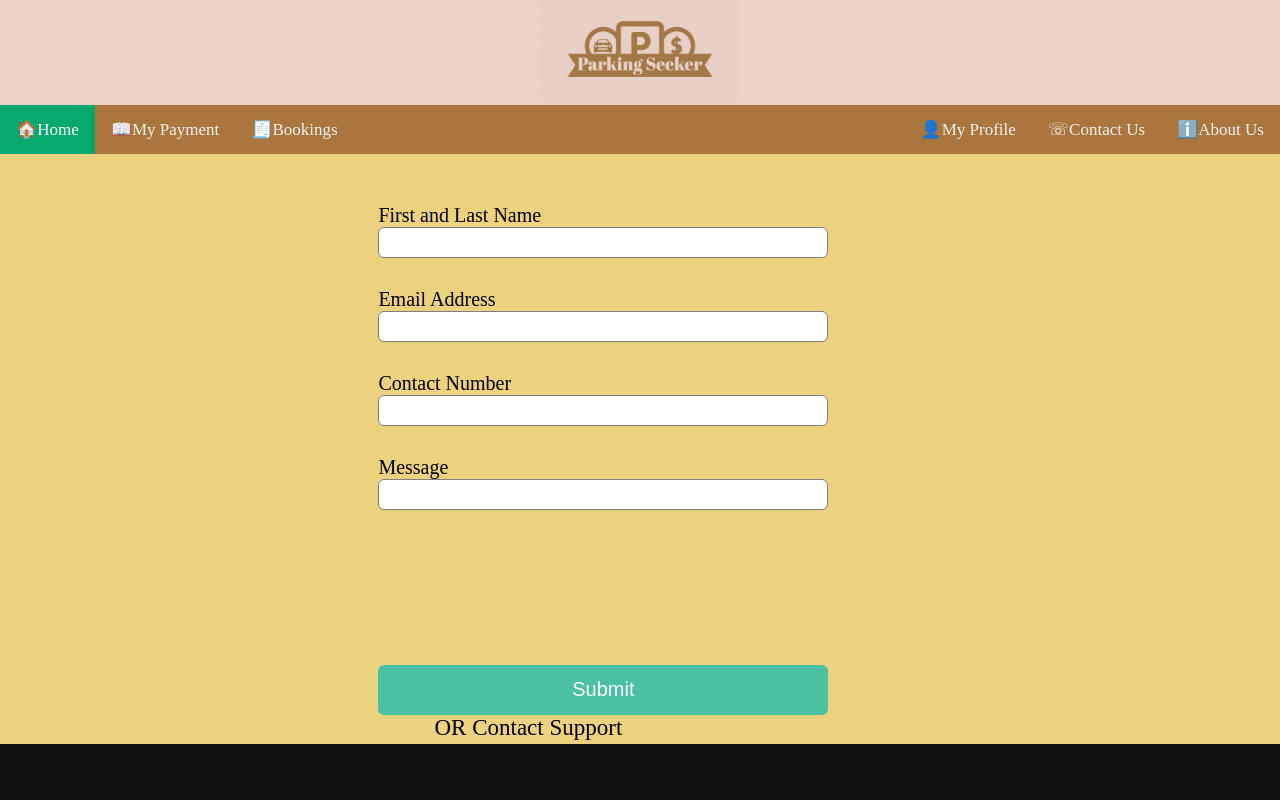
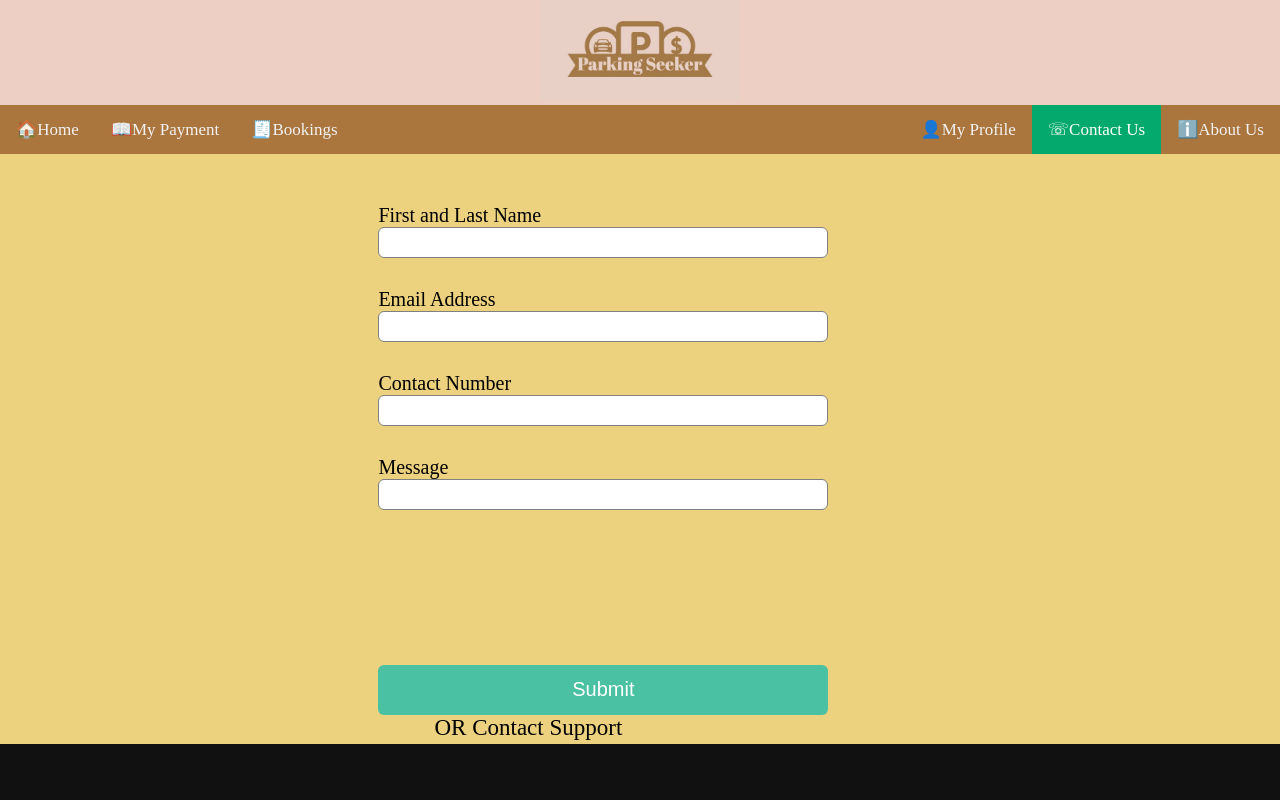
Before and after one commit to deekshith024/IOS_Marvels_Parking_Seeker_FP, a plain HTML site: page contactus.html in a window 1280 px wide. Drawn offline with Linux system fonts and the light colour scheme.

Commit message:
Update contactus.html
contact hover active

```diff
--- a/contactus.html
+++ b/contactus.html
@@ -44,24 +44,30 @@
               }
 
               .topnav a.active {
-                background-color: #04AA6D;
+
                 color: white;
               }
 
               .topnav-right {
                 float: right;
               }
+              .topnav-right a.active {
+                background-color: #04AA6D;
+                color: white;
+              }
+
+
               </style>
               </head>
               <body>
 
                 <div class="topnav">
-                  <a class="active" href="home.html">🏠Home</a>
+                  <a  href="home.html">🏠Home</a>
                   <a href="payment_details.html">📖My Payment</a>
                   <a href="bookings.html"> 🧾Bookings</a>
                   <div class="topnav-right">
                     <a href="myprofile.html">👤My Profile</a>
-                    <a href="contactus.html">☏Contact Us</a>
+                    <a class="active" href="contactus.html">☏Contact Us</a>
                     <a href="about.html">ℹ️About Us</a>
 
 
```
